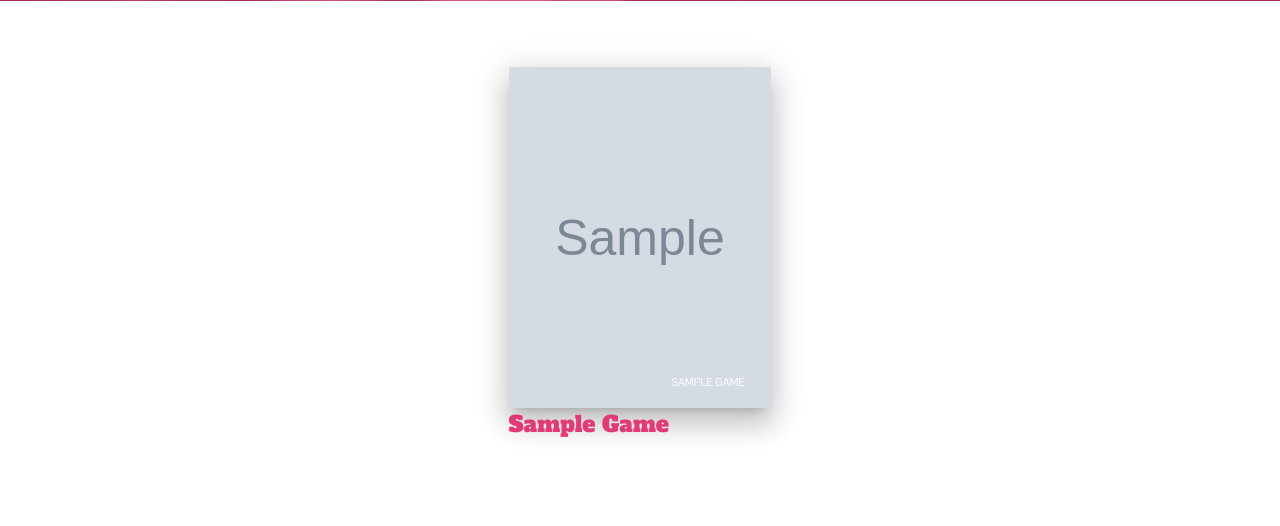
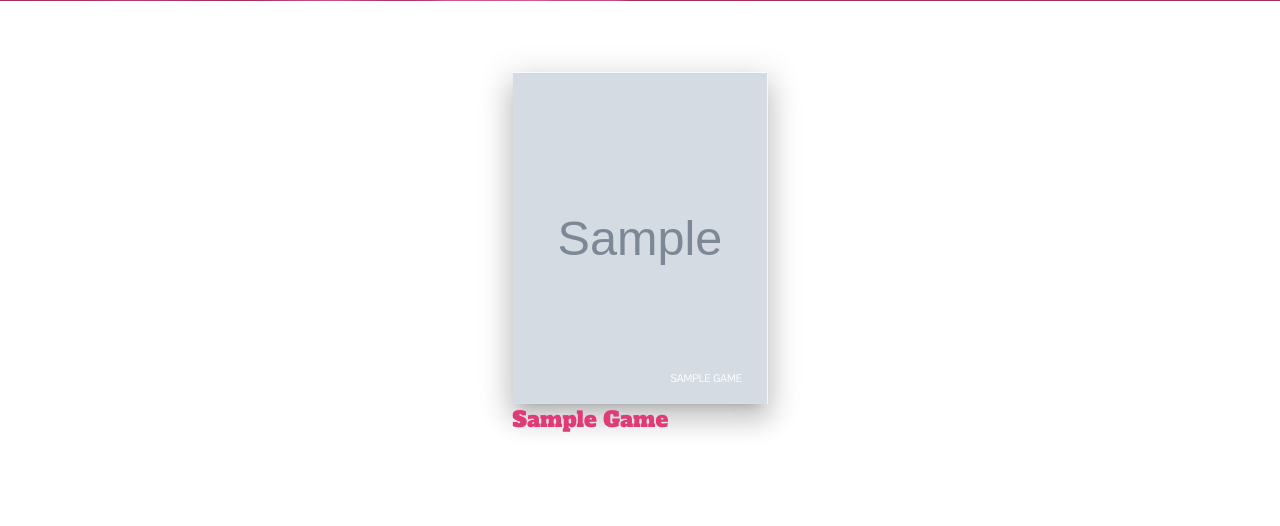
Before and after one commit to aidant842/MilestoneProject3, a Flask app: page /games in a window 1280 px wide, with the pointer over the restyled element. Shown: the part 521-1047 px from the top of the page. Run offline with Flask 2, Linux system fonts and the light colour scheme; grey boxes marked "Sample" are stand-in pictures; a database or web service that is not in the repository returns one stand-in record (values such as "Sample title"); some libraries are stand-ins or nearby versions.

Commit message:
lowered scale for card hover

```diff
--- a/static/css/style.css
+++ b/static/css/style.css
@@ -357,7 +357,7 @@ input {
 }
 
 .card:hover{
-    scale: 1.05;
+    scale: 1.02;
     color: rgb(224, 58, 119);
     -webkit-transition: all 0.3s ease-in-out;
     transition: all 0.3s ease-in-out;
```
Also changed, not shown: app.py (+15 -2 lines).
